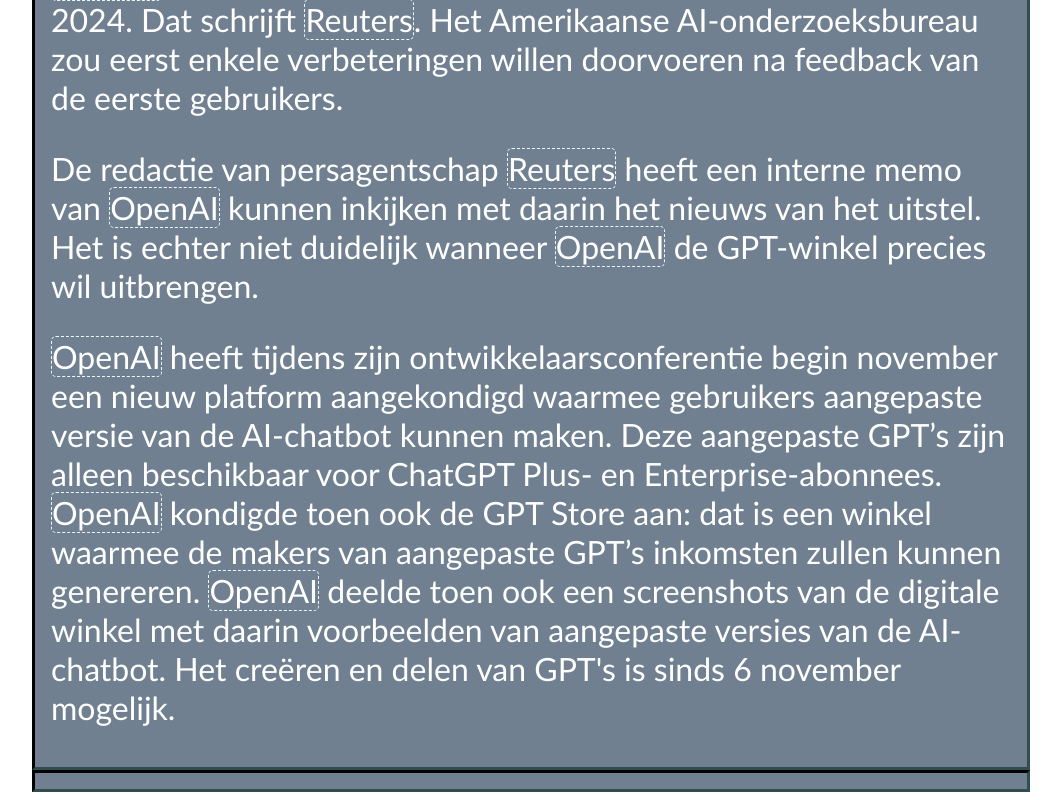
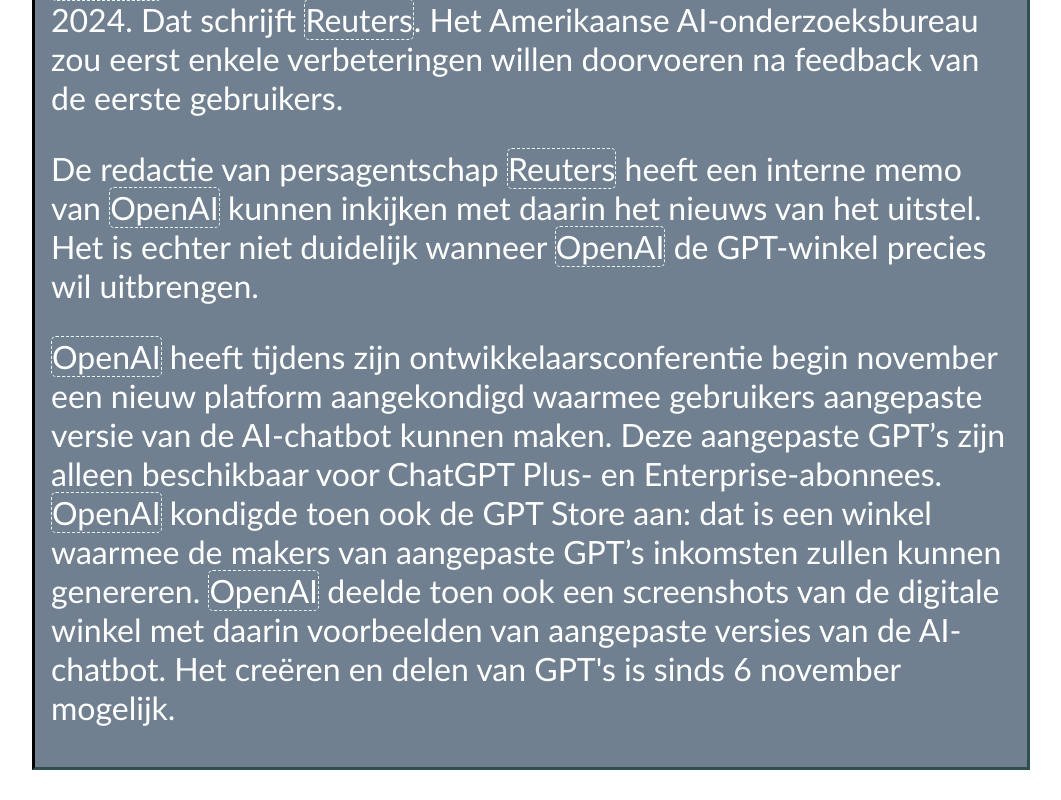
Before and after one commit to reposman33/hottext, an Angular app: page / in a window 1280 px wide. Shown: the part 211-1011 px from the top of the page, without its empty margins (109-1170 px from the left). Built offline with nearby package versions, Linux system fonts and the light colour scheme.

Commit message:
Maak popupHost onzichtbeer via class .popupHost.

```diff
--- a/src/app/components/hottext/dynamictext.component.html
+++ b/src/app/components/hottext/dynamictext.component.html
@@ -1,2 +1,2 @@
 <ng-content></ng-content>
-<div #popupHost></div>
+<div #popupHost class="popupHost"></div>
--- a/src/app/components/hottext/dynamictext.component.scss
+++ b/src/app/components/hottext/dynamictext.component.scss
@@ -66,3 +66,8 @@
 .display__block {
   display: block;
 }
+
+.popupHost {
+  background-color: transparent;
+  border: none;
+}
```
